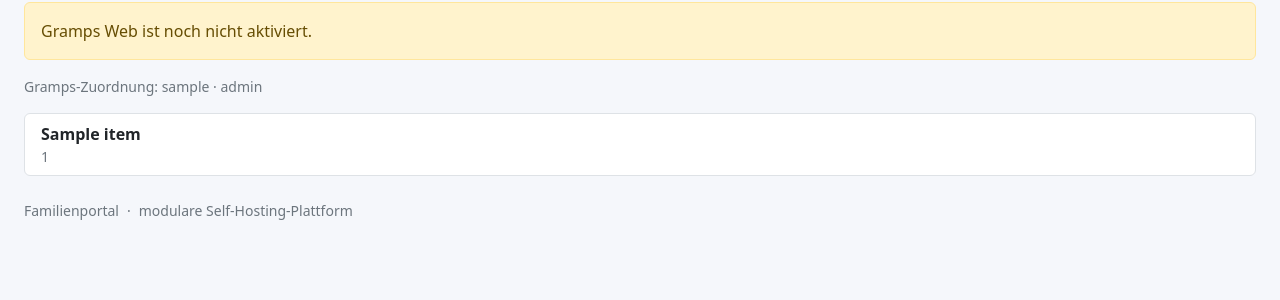
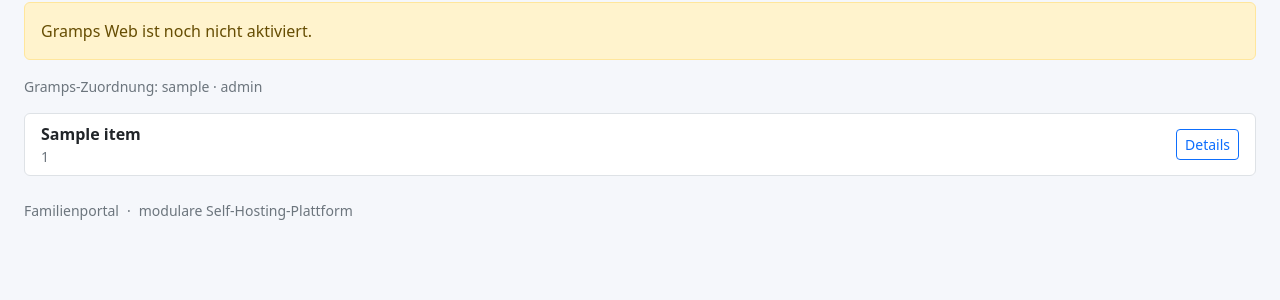
Before and after one commit to Markus4771/Familienportal, a FastAPI app: template src/familienportal/templates/genealogy.html in a window 1280 px wide. Shown: the part 212-512 px from the top of the page. Run offline with FastAPI, Linux system fonts and the light colour scheme; the template is opened without the code that fills it: most values are stand-ins (such as "Sample title", 1, 10 or a date in 2020).

Commit message:
Link genealogy search results to person details

```diff
--- a/src/familienportal/templates/genealogy.html
+++ b/src/familienportal/templates/genealogy.html
@@ -11,6 +11,6 @@
 {% endif %}
 {% if mapping %}<p class="small text-secondary">Gramps-Zuordnung: {{ mapping.gramps_username or '-' }} · {{ mapping.gramps_role }}</p>{% endif %}
 <div class="list-group">
-{% for item in results %}<div class="list-group-item"><strong>{{ item.name or item.display_name or item.gramps_id or 'Person' }}</strong>{% if item.gramps_id %}<div class="small text-secondary">{{ item.gramps_id }}</div>{% endif %}</div>{% endfor %}
+{% for item in results %}<div class="list-group-item d-flex justify-content-between align-items-center"><div><strong>{{ item.name or item.display_name or item.gramps_id or 'Person' }}</strong>{% if item.gramps_id %}<div class="small text-secondary">{{ item.gramps_id }}</div>{% endif %}</div>{% if item.handle %}<a class="btn btn-sm btn-outline-primary" href="/genealogy/person/{{ item.handle }}">Details</a>{% endif %}</div>{% endfor %}
 </div>
 {% endblock %}
```
